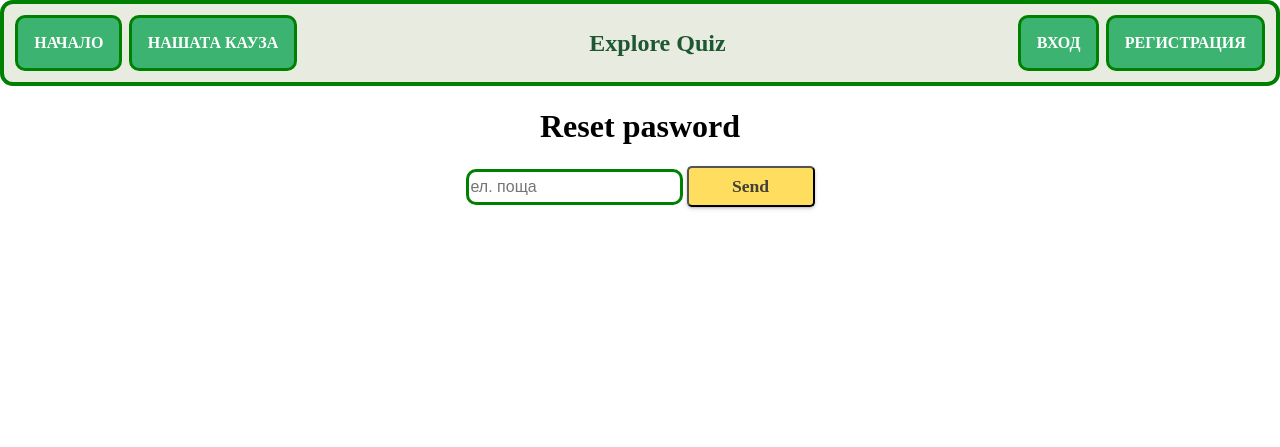
After one commit to bvoytash/Quiz-Application, a Django app: page /auth/reset_password/ in a window 1280 px wide. The commit adds this page. Shown: the top 447 px of the page. Run offline with Django 4.2, Linux system fonts and the light colour scheme; parts of the project's set-up code (start-up, migrations or seed data) failed here and were passed over; some libraries are stand-ins or nearby versions.

Commit message:
urls for reset password

```diff
--- a/explorebg/explore_auth/models.py
+++ b/explorebg/explore_auth/models.py
@@ -13,6 +13,11 @@ class ExploreUser(AbstractBaseUser, PermissionsMixin):
     is_staff = models.BooleanField(
         default=False,
     )
+
+    '''
+    solution for reset password error "is.active cant resolved"
+    is_active = models.BooleanField(default=True)
+    '''
 
     USERNAME_FIELD = 'email'
 
--- a/explorebg/explore_auth/urls.py
+++ b/explorebg/explore_auth/urls.py
@@ -1,9 +1,15 @@
 from django.urls import path
-
+from django.contrib.auth import views as auth_views
 from explorebg.explore_auth.views import RegisterView, LoginUserView, LogoutView
 
 urlpatterns = [
     path('register/', RegisterView.as_view(), name='sign up'),
     path('login/', LoginUserView.as_view(), name='sign in'),
-    path('sign-out/', LogoutView.as_view(), name='sign out')
+    path('sign-out/', LogoutView.as_view(), name='sign out'),
+
+    path('reset_password/', auth_views.PasswordResetView.as_view(template_name='auth/password-reset.html'), name='reset_password'),
+    path('reset_password_sent/', auth_views.PasswordResetDoneView.as_view(), name='password_reset_done'),
+    path('reset_password/<uidb64>/<token>/', auth_views.PasswordResetConfirmView.as_view(), name='password_reset_confirm'),
+    path('reset_password_complete/', auth_views.PasswordResetCompleteView.as_view(), name='password_reset_complete'),
+
 ]
--- a/explorebg/explore_auth/views.py
+++ b/explorebg/explore_auth/views.py
@@ -1,5 +1,5 @@
 from django.contrib.auth import login, logout
-from django.contrib.auth.views import LoginView
+from django.contrib.auth.views import LoginView, PasswordResetView
 from django.shortcuts import redirect
 from django.urls import reverse_lazy
 from django.views import View
--- a/explorebg/questions/views.py
+++ b/explorebg/questions/views.py
@@ -146,6 +146,7 @@ def send_email(request):
         user=user,
     )
     new_code.save()
+                                            # TODO if error: code = get new code
     send_mail('Hello from Explore Quiz',
               f"Your code is {code}",
               'explore-quiz@abv.bg',
--- a/static/home2.css
+++ b/static/home2.css
@@ -2,7 +2,7 @@
     margin-top: 5%;
     margin-left: 18%;
     background: #E7EBE0FF;
-    padding: 80px;
+    padding: 65px;
     text-align: center;
     border-radius: 18px;
     border: 5px solid green;
--- a/static/second_home.css
+++ b/static/second_home.css
@@ -187,3 +187,11 @@ span {
     text-align: center;
     font-family: monospace, "Courier New";
 }
+
+.password{
+    font-size: large;
+    display: block;
+    color: black;
+    margin-top: 1rem;
+    /*font-weight: bold;*/
+}
--- /dev/null
+++ b/templates/auth/password-reset.html
@@ -0,0 +1,13 @@
+{% extends 'base.html' %}
+{% block page_content %}
+    {% load widget_tweaks %}
+    <div style="text-align: center">
+        <h1>Reset pasword</h1>
+        <form style="color: black" method="POST" action="{% url 'reset_password' %}">
+            {% csrf_token %}
+            {% render_field form.email style="font-size: medium; border: solid; border-color:green; border-radius: 10px; width 30px; height: 36px" placeholder='ел. поща' %}
+            <button type="submit" class="cancel-btn">Send</button>
+        </form>
+    </div>
+
+{% endblock %}
--- a/templates/auth/sign_in.html
+++ b/templates/auth/sign_in.html
@@ -11,7 +11,11 @@
                 <p style="color: black; text-decoration: underline">Навалиден имейл или парола</p>
             {% endif %}
             <button type="submit" class="login-btn">вход</button>
+             <a class="password" href="{% url 'reset_password' %}">Забравена парола</a>
         </form>
+{#    <div>#}
+{#        <a class="password">zabrawena parola</a>#}
+{#    </div>#}
     </div>
     <div class="login-page-2">
         <img src="/static/img/pic4.jpeg" width="440px" height="440px" class="login-right-img">
--- a/templates/home/home.html
+++ b/templates/home/home.html
@@ -3,7 +3,7 @@
         {% if request.user.is_authenticated %}
             <h1 class="message-home">Добави въпрос и заинтригувай останалите!</h1>
         {% else %}
-            <h1 class="message-home">Спечели своя промо код и вземи 15% отстъпка</h1>
+            <h1 class="message-home">Спечели своя промо код и вземи 15% отстъпка от нашия магазин!</h1>
         {% endif %}
     <div class="columns-cause">
 
```
Also changed, not shown: explorebg/explore_auth/forms.py (+0 -8 lines), explorebg/explore_auth/migrations/0004_exploreuser_is_active.py (added), explorebg/explore_auth/migrations/0005_remove_exploreuser_is_active.py (added).
